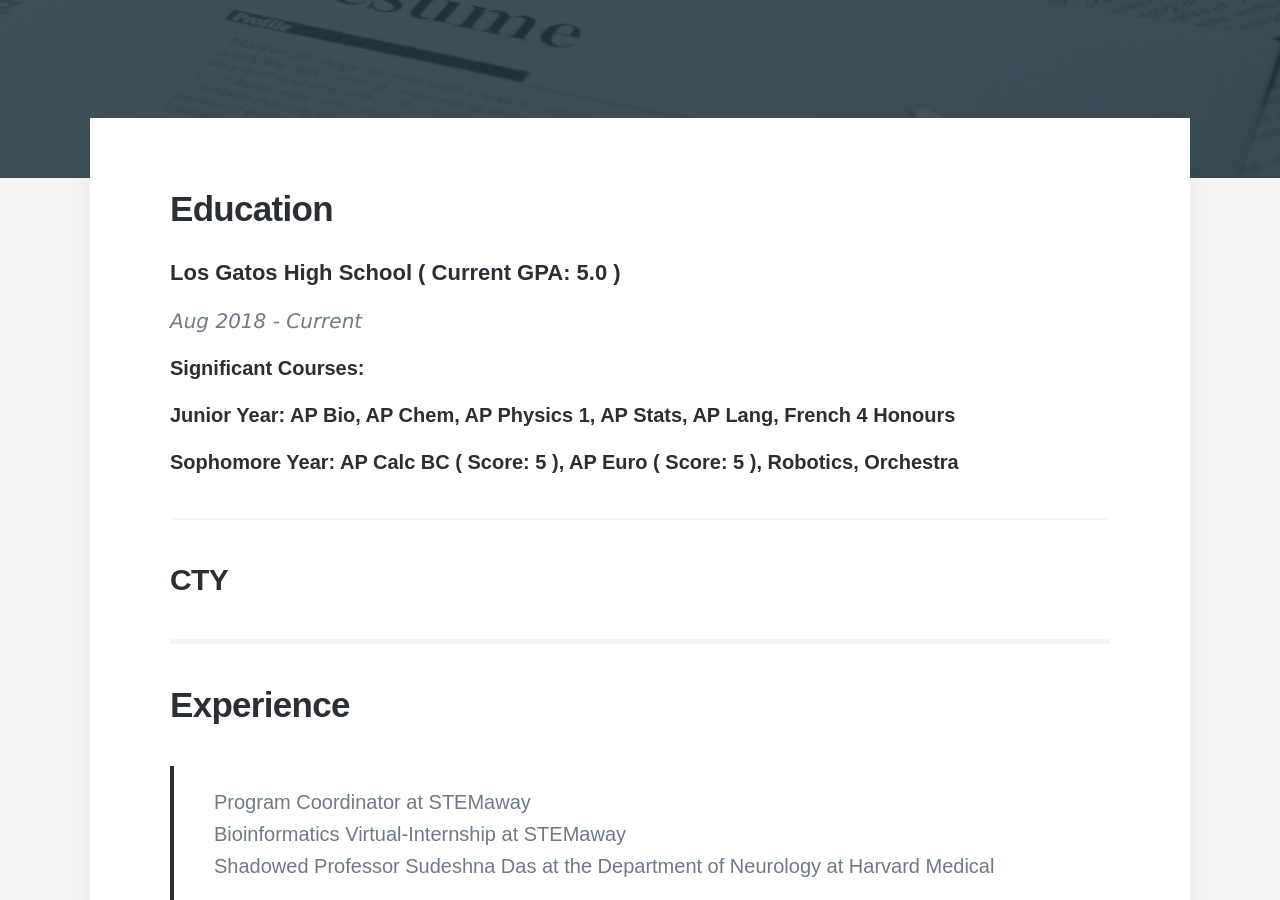
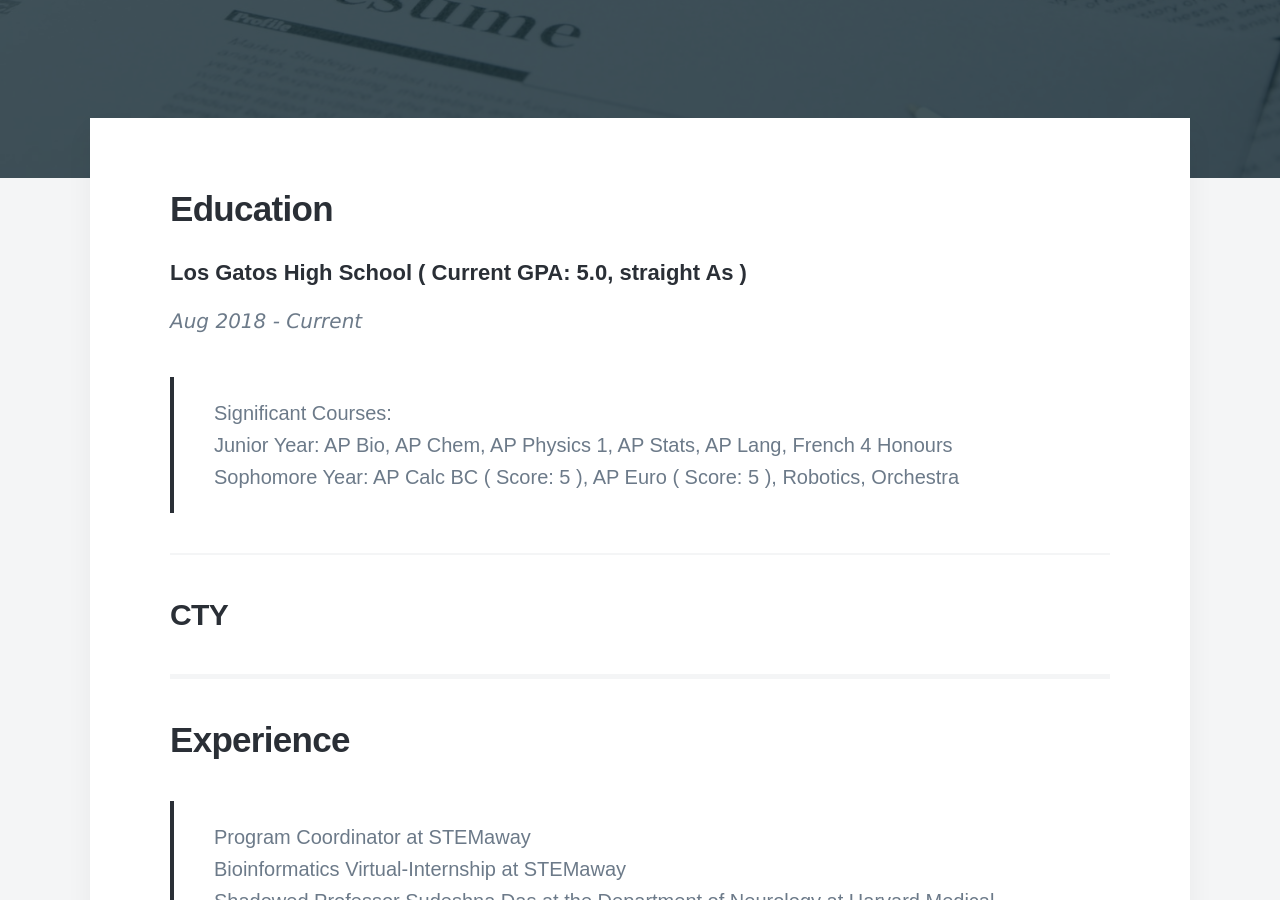
Before and after one commit to disha-22/disha-22.github.io, a Jekyll site: the page built from _pages/Resume.md, in a window 1280 px wide and 900 px high, scrolled down 388 px. Built offline with Jekyll 4.4.1, drawn with Linux system fonts in a browser that asks for light colours; nearby versions of some CDN libraries; some web fonts are replaced.

Commit message:
Update Resume.md

```diff
--- a/_pages/Resume.md
+++ b/_pages/Resume.md
@@ -6,12 +6,12 @@ featured_image: /images/demo/resume3.jpg
 
  <h2><span>Education</span></h2>
 
- <h4>Los Gatos High School ( Current GPA: 5.0 )</h4>
+ <h4>Los Gatos High School ( Current GPA: 5.0, straight As )</h4>
   <p style="font-family:verdana; font-size:20px"><em class="date">Aug 2018 - Current</em></p>
 
-<h5>Significant Courses:</h5>
-<h6>Junior Year: AP Bio, AP Chem, AP Physics 1, AP Stats, AP Lang, French 4 Honours</h6>
-<h6>Sophomore Year: AP Calc BC ( Score: 5 ), AP Euro ( Score: 5 ), Robotics, Orchestra</h6>
+>Significant Courses: <br>
+Junior Year: AP Bio, AP Chem, AP Physics 1, AP Stats, AP Lang, French 4 Honours <br>
+Sophomore Year: AP Calc BC ( Score: 5 ), AP Euro ( Score: 5 ), Robotics, Orchestra
 
 <hr>
 
```
